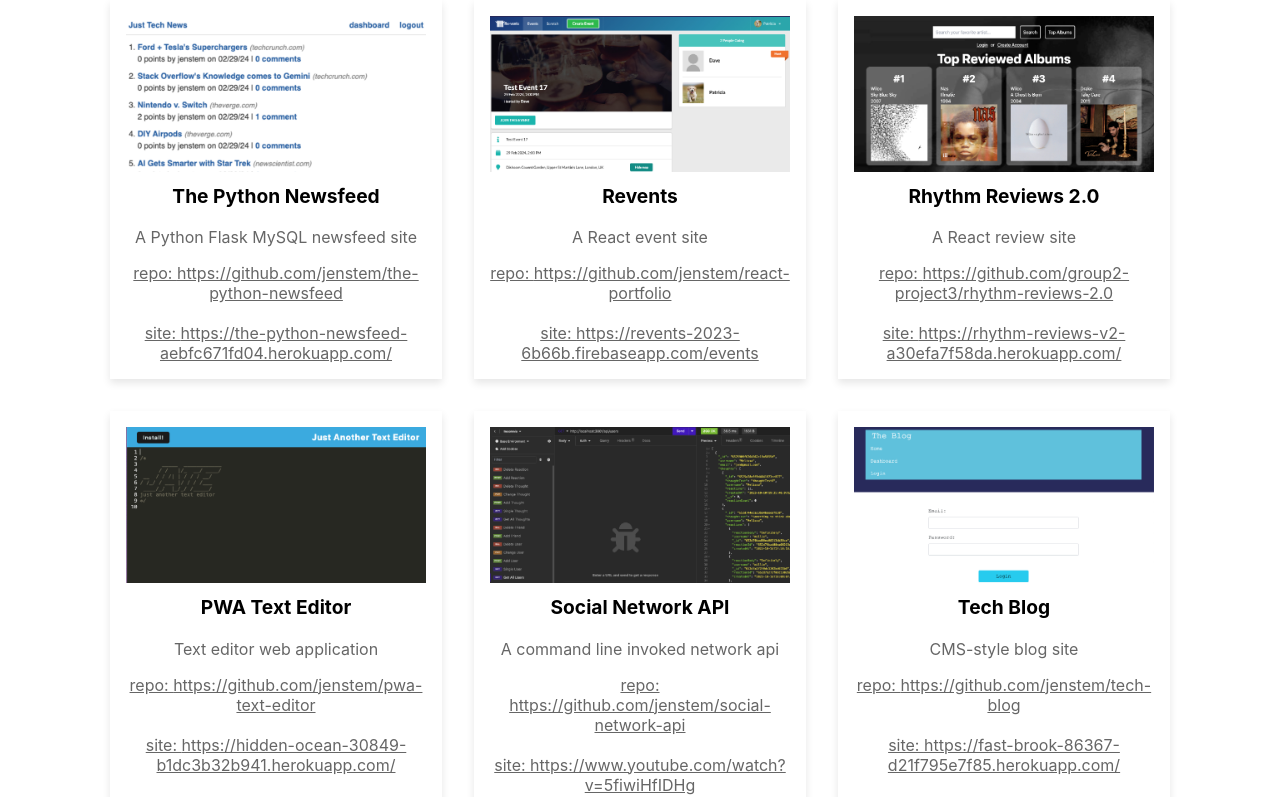
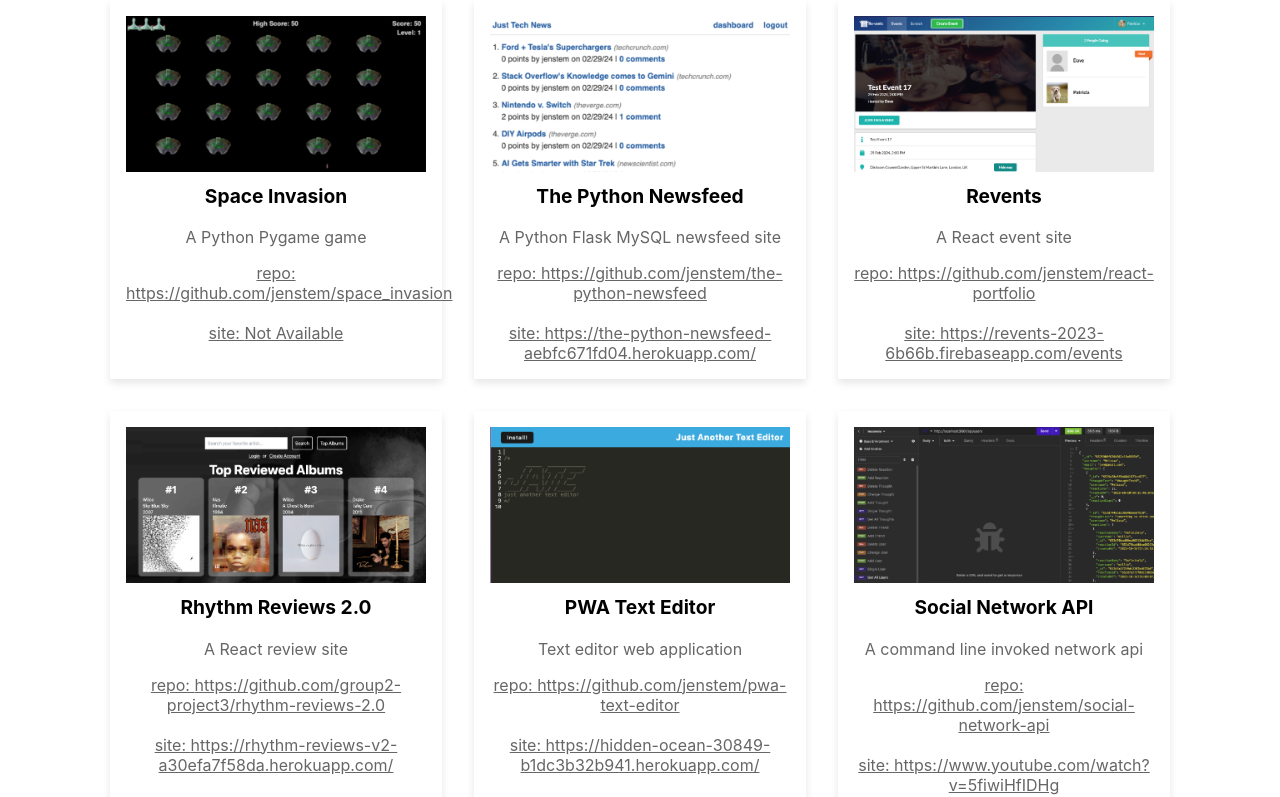
Before and after one commit to jenstem/react-portfolio, a React (Create React App) app: page / in a window 1280 px wide. Shown: the part 962-1759 px from the top of the page. Built offline with nearby package versions, Linux system fonts and the light colour scheme.

Commit message:
Add Space Invasion game to portfolio

```diff
--- a/src/Pages/projects.js
+++ b/src/Pages/projects.js
@@ -10,8 +10,10 @@ import EmployeeTracker from '../assets/app-images/employee-tracker.jpg';
 import RhythmReviews2 from '../assets/app-images/rhythmreview2.jpg';
 import Revents from '../assets/app-images/revents.jpg';
 import Newsfeed from '../assets/app-images/python-newsfeed.jpg';
+import SpaceInvasion from '../assets/app-images/space_invasion.jpg';
 
 const projectData = [
+    { title: 'Space Invasion', description: 'A Python Pygame game', imageUrl: SpaceInvasion, url: "https://github.com/jenstem/space_invasion", site: "Not Available" },
     { title: 'The Python Newsfeed', description: 'A Python Flask MySQL newsfeed site', imageUrl: Newsfeed, url: "https://github.com/jenstem/the-python-newsfeed", site: "https://the-python-newsfeed-aebfc671fd04.herokuapp.com/" },
     { title: 'Revents', description: 'A React event site', imageUrl: Revents, url: "https://github.com/jenstem/react-portfolio", site: "https://revents-2023-6b66b.firebaseapp.com/events" },
     { title: 'Rhythm Reviews 2.0', description: 'A React review site', imageUrl: RhythmReviews2, url: "https://github.com/group2-project3/rhythm-reviews-2.0", site: "https://rhythm-reviews-v2-a30efa7f58da.herokuapp.com/" },
```
